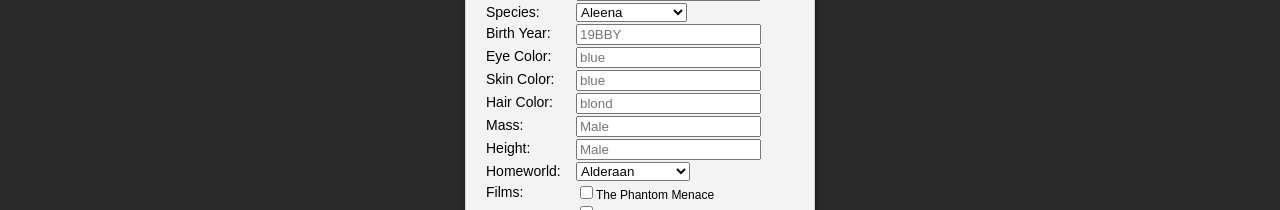
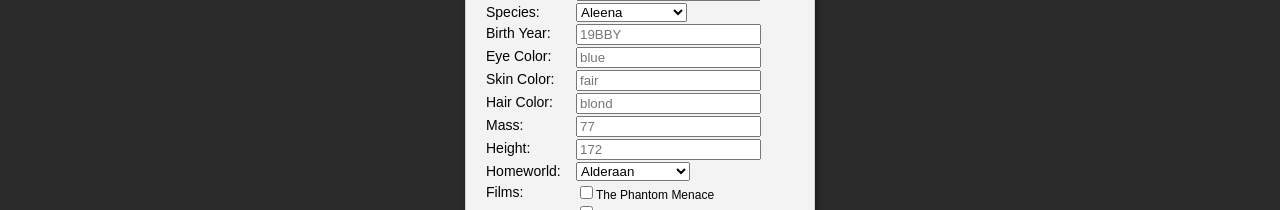
Before and after one commit to natwheller/Recipely, a React app: page /create in a window 1280 px wide. Shown: the part 241-451 px from the top of the page. Built offline with nearby package versions, Linux system fonts and the light colour scheme.

Commit message:
(fix) input placeholders and check for invalid input types

```diff
--- a/client/components/CreateCharacter.jsx
+++ b/client/components/CreateCharacter.jsx
@@ -79,7 +79,7 @@
         skin_color,
         hair_color,
         mass,
-        height,
+        height: parseInt(height),
         homeworld,
         homeworld_id,
         films
@@ -167,7 +167,7 @@
         </div>
         <div className="createCharFields">
           <label htmlFor="skinColor">Skin Color: </label>
-          <input name="skinColor" placeholder="blue" value={skin_color} onChange={skinColorOnChange} />
+          <input name="skinColor" placeholder="fair" value={skin_color} onChange={skinColorOnChange} />
         </div>
         <div className="createCharFields">
           <label htmlFor="hairColor">Hair Color: </label>
@@ -175,11 +175,11 @@
         </div>
         <div className="createCharFields">
           <label htmlFor="mass">Mass: </label>
-          <input name="mass" placeholder="Male" value={mass} onChange={massOnChange} />
+          <input name="mass" placeholder="77" value={mass} onChange={massOnChange} />
         </div>
         <div className="createCharFields">
           <label htmlFor="height">Height: </label>
-          <input name="height" placeholder="Male" value={height} onChange={heightOnChange} />
+          <input name="height" placeholder="172" value={height} onChange={heightOnChange} />
           {heightError ? (<span className="errorMsg">{heightError}</span>) : null}
         </div>
         <div className="createCharFields">
```
